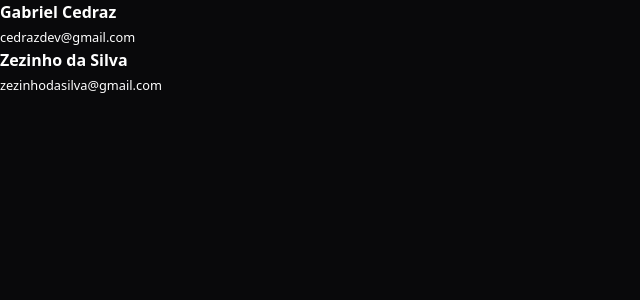
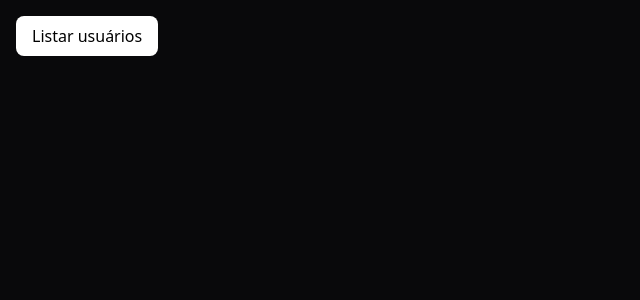
Before and after one commit to cedrazgabriel/react-query-fundamentos, a React (Vite) app: page / in a window 1280 px wide. Shown: the top 300 px of the page, without its empty margins (0-640 px from the left). Built offline with nearby package versions, Linux system fonts and the light colour scheme; data requests are answered from the project's data file.

Commit message:
entendimento sobre os estados de consulta do react query

```diff
--- a/src/Users.tsx
+++ b/src/Users.tsx
@@ -1,17 +1,36 @@
 import { useQuery } from "@tanstack/react-query";
 import { IUser } from "./types";
+import { sleep } from "./sleep";
 
 export function Users() {
-    const {data} = useQuery({
+
+    const {data, isLoading, isFetching, refetch} = useQuery({
+        enabled: false,
         queryKey: ['users'],
         queryFn: async (): Promise<IUser[]> => {
+            await sleep()
             const response = await fetch("http://localhost:3333/users")
             return response.json()
         }
     });
 
+    /* sobre os estados de consulta do react query
+    isPending(bool): true quando não houver nenhum valor no cache
+    isFetching(bool): true SEMPRE que a queryFn estiver executando (seja na primeira execução, ou nas subsequentes)
+    isLoading(bool): true quando isFetching for true e isPending for true (quando não tem dados no cache e a queryFn está executando)
+    */
+
     return (
-        <div>
+        <div className="p-4">
+        <button
+        className="bg-white text-black px-4 py-2 rounded-lg  "
+         type="button"
+         onClick={() => refetch()}
+         >
+            Listar usuários
+        </button>
+        {isLoading && <h1>Carregando..</h1>}
+        {!isLoading && isFetching && <small>Fetching..</small>}
         {data?.map(user => (
             <div key={user.id}>
                 <strong className='block'>{user.name}</strong>
--- /dev/null
+++ b/src/sleep.ts
@@ -0,0 +1,5 @@
+export function sleep(delay = 1500) {
+    return new Promise((resolve) => {
+        setTimeout(resolve, delay)
+    })
+}
```
